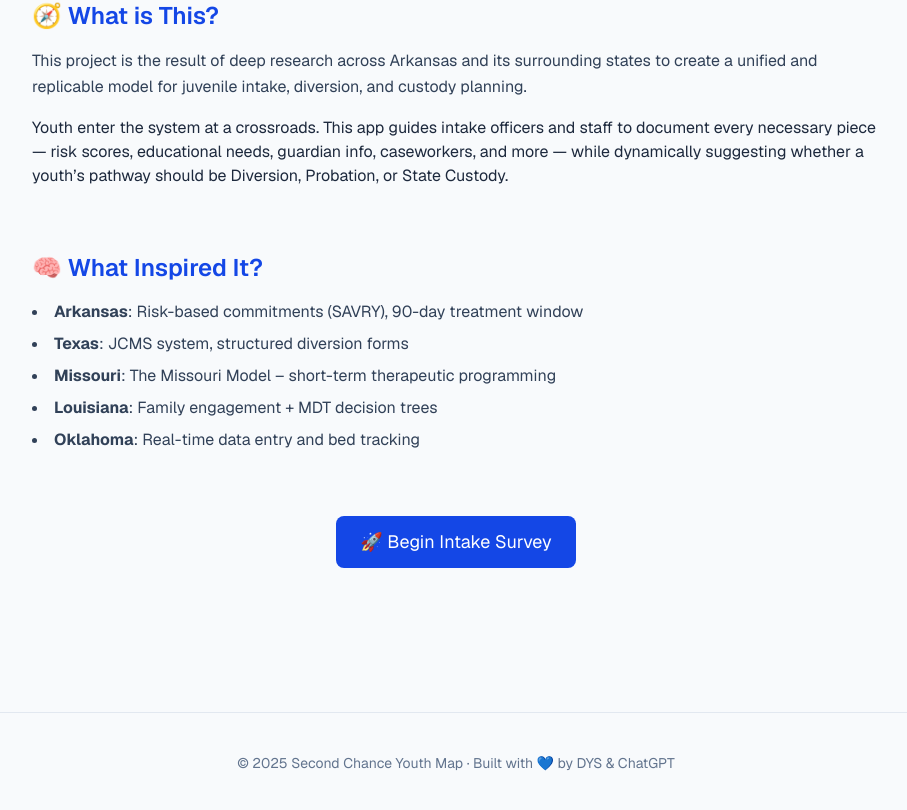
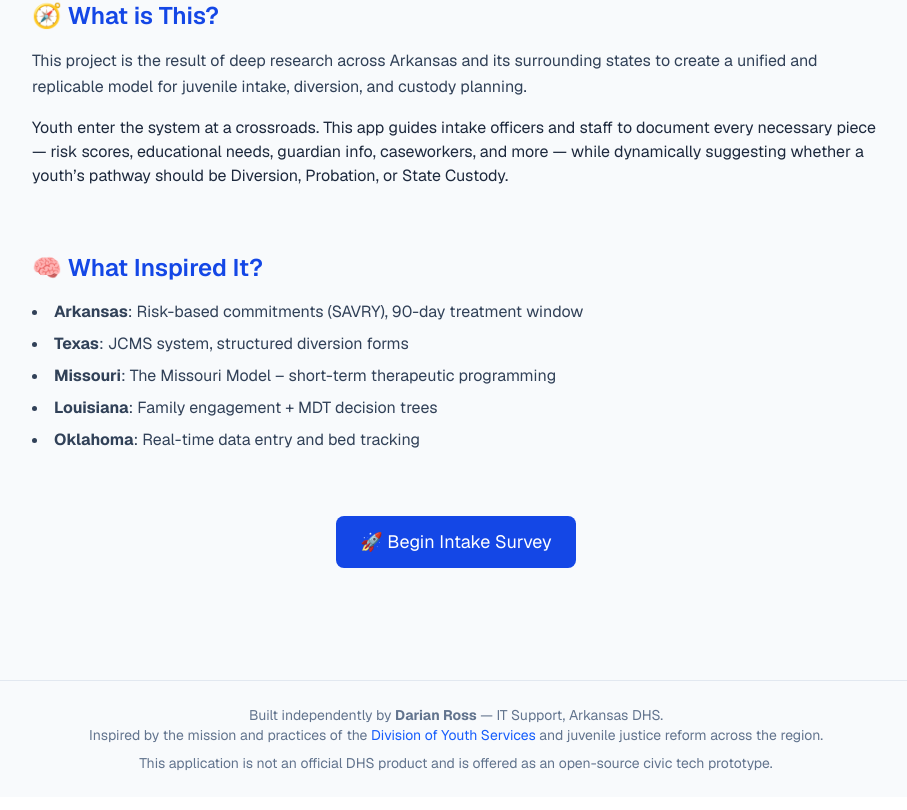
Before and after one commit to dariansweb/SecondChanceYouthMap, a Next.js app: page / in a window 1280 px wide. Shown: the part 240-1050 px from the top of the page, without its empty margins (184-1091 px from the left). Built offline with nearby package versions, Linux system fonts and the light colour scheme.

Commit message:
clarify mission and no backing from Arkansas - ChatGPT slipped that in on me

```diff
--- a/src/app/intake/page.tsx
+++ b/src/app/intake/page.tsx
@@ -1042,6 +1042,28 @@ export default function IntakePage() {
           )}
         </div>
       </div>
+      <footer className="text-center text-sm text-slate-500 mt-12 py-6 border-t border-slate-200">
+        <p>
+          Built independently by <strong>Darian Ross</strong> — IT Support,
+          Arkansas DHS.
+        </p>
+        <p>
+          Inspired by the mission and practices of the{" "}
+          <a
+            href="https://humanservices.arkansas.gov/divisions-shared-services/youth-services/"
+            target="_blank"
+            rel="noopener noreferrer"
+            className="text-blue-600 hover:underline"
+          >
+            Division of Youth Services
+          </a>{" "}
+          and juvenile justice reform across the region.
+        </p>
+        <p className="mt-2">
+          This application is not an official DHS product and is offered as an
+          open-source civic tech prototype.
+        </p>
+      </footer>
     </main>
   );
 }
--- a/src/app/page.tsx
+++ b/src/app/page.tsx
@@ -75,9 +75,27 @@ export default function HomePage() {
         </section>
       </div>
 
-      <footer className="text-center text-sm text-slate-500 py-10 border-t border-slate-200 mt-20">
-        © {new Date().getFullYear()} Second Chance Youth Map · Built with 💙 by
-        DYS & ChatGPT
+      <footer className="text-center text-sm text-slate-500 mt-12 py-6 border-t border-slate-200">
+        <p>
+          Built independently by <strong>Darian Ross</strong> — IT Support,
+          Arkansas DHS.
+        </p>
+        <p>
+          Inspired by the mission and practices of the{" "}
+          <a
+            href="https://humanservices.arkansas.gov/divisions-shared-services/youth-services/"
+            target="_blank"
+            rel="noopener noreferrer"
+            className="text-blue-600 hover:underline"
+          >
+            Division of Youth Services
+          </a>{" "}
+          and juvenile justice reform across the region.
+        </p>
+        <p className="mt-2">
+          This application is not an official DHS product and is offered as an
+          open-source civic tech prototype.
+        </p>
       </footer>
     </main>
   );
```
Also changed, not shown: 1 other file (tests, documents, lock files or other folders).
